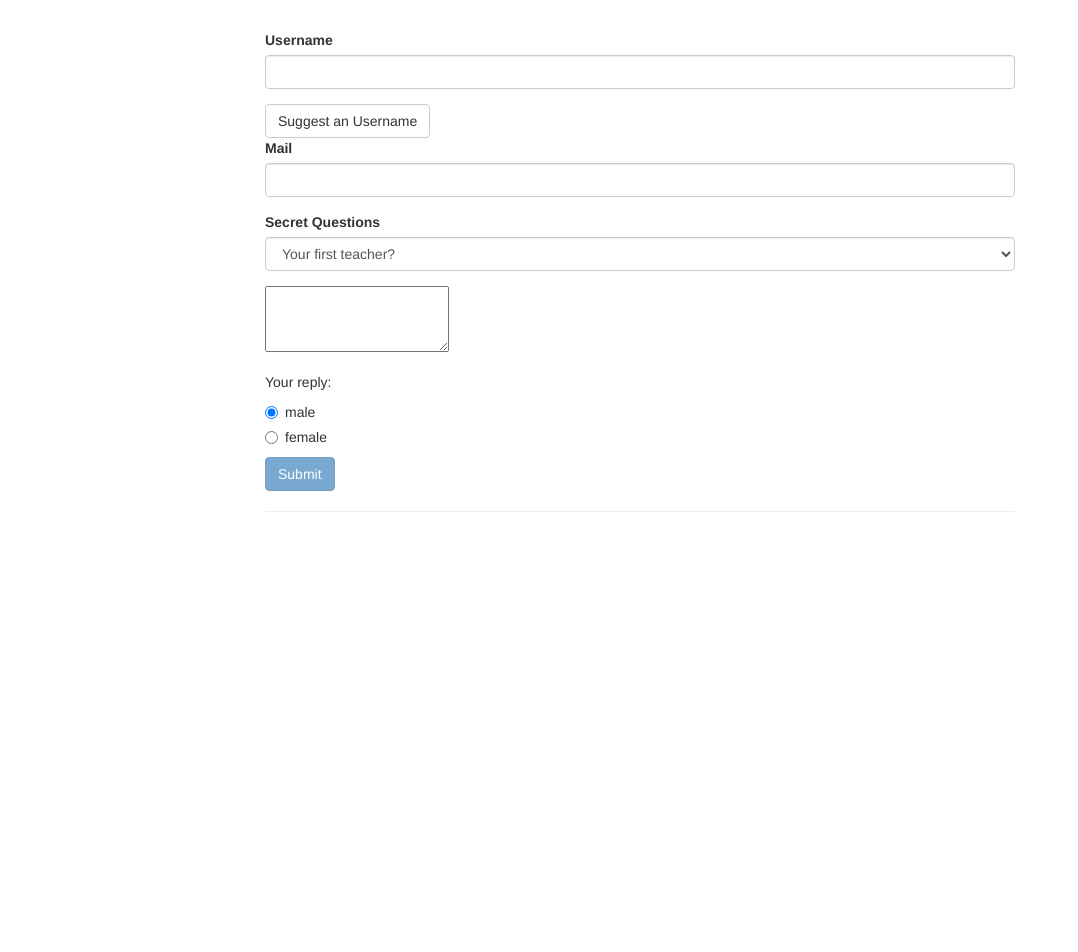
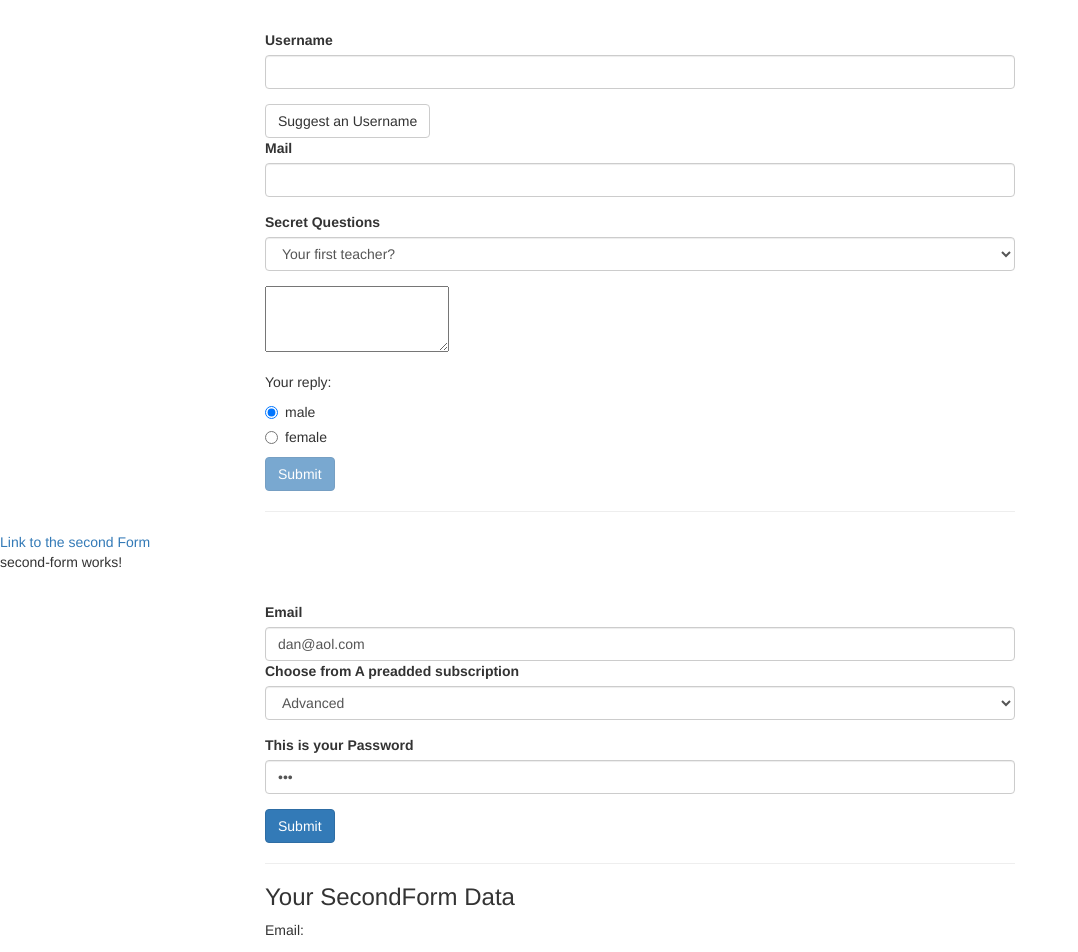
Before and after one commit to daffriedman/Udemy_Forms_Work, an Angular app: page /secondForm in a window 1280 px wide. Before the commit this address led to /. Shown: the top 952 px of the page, without its empty margins (0-1078 px from the left). Before the commit the page ends 800 px from the top, so only its background shows below. Built offline with nearby package versions, Linux system fonts and the light colour scheme.

Commit message:
added a second form on the bottom of the page with a link for the assignment6 in Udemy

```diff
--- a/src/app/app-routing.module.ts
+++ b/src/app/app-routing.module.ts
@@ -1,8 +1,13 @@
 import { NgModule } from '@angular/core';
 import { Routes, RouterModule } from '@angular/router';
+import { SecondFormComponent } from './comps/second-form/second-form.component';
+import { AppComponent } from './app.component';
 
 
-const routes: Routes = [];
+const routes: Routes = [
+  {path:'secondForm', component:SecondFormComponent},
+  {path:'mainForm', component:AppComponent}
+];
 
 @NgModule({
   imports: [RouterModule.forRoot(routes)],
--- a/src/app/app.component.html
+++ b/src/app/app.component.html
@@ -1,3 +1,4 @@
+
 <div class="container">
   <div class="row">
     <div class="col-xs-12 col-sm-10 col-md-8 col-sm-offset-1 col-md-offset-2">
@@ -80,3 +81,8 @@
     </div>
   </div>
 </div>
+<a routerLink="/secondForm">Link to the second Form</a>
+<nav>
+
+  <router-outlet></router-outlet>
+</nav>
--- a/src/app/app.component.ts
+++ b/src/app/app.component.ts
@@ -56,6 +56,7 @@ this.submitted = true;
    this.submitInfo.QAnswer = this.signupForm.value.questionAnswer;
    this.submitInfo.secret = this.signupForm.value.secret;
    this.submitInfo.gender = this.signupForm.value.gender;
+
    this.signupForm.reset();
 
   }
--- a/src/app/app.module.ts
+++ b/src/app/app.module.ts
@@ -3,10 +3,12 @@ import { NgModule } from '@angular/core';
 import {FormsModule} from '@angular/forms';
 import { AppRoutingModule } from './app-routing.module';
 import { AppComponent } from './app.component';
+import { SecondFormComponent } from './comps/second-form/second-form.component';
 
 @NgModule({
   declarations: [
-    AppComponent
+    AppComponent,
+    SecondFormComponent
   ],
   imports: [
     BrowserModule,
--- /dev/null
+++ b/src/app/comps/second-form/second-form.component.css
@@ -0,0 +1,6 @@
+.container{
+    margin-top: 30px;
+}
+input.ng-invalid.ng-touched{
+border: 1px solid red;
+}
--- /dev/null
+++ b/src/app/comps/second-form/second-form.component.html
@@ -0,0 +1,74 @@
+<p>second-form works!</p>
+<div class="container">
+    <div class="row">
+      <div class="col-xs-12 col-sm-10 col-md-8 col-sm-offset-1 col-md-offset-2">
+        <!-- Add a Form with the following Inputs (and Validators)
+             1) Mail address (should not be empty and should be an email address)
+             2) A Dropdown which allows the user to select from three different Subscriptions ("Basic", "Advanced", "Pro")
+                Set "Advanced" as Default
+             3) A Password field (should not be empty)
+             4) A Submit Button
+
+             Display a warning message if the Form is invalid AND was touched. Display a warning message below each input if it's invalid.
+
+             Upon submitting the form, you should simply print the Value of the Form to the Console.
+             Optionally, display it in your template.
+        -->
+        <form (ngSubmit)= " submitSecondForm(secondForm)" #secondForm = "ngForm">
+            <div id="userinput"
+            ngModelGroup="data"
+                    #data = "ngModelGroup">
+                    <label for="emailform2"
+                    >Email</label>
+                    <input type=email
+                    id="emailform2"
+
+                    class="form-control"
+                    [ngModel] = "setEmail"
+                    name="emailform2"
+                    required
+                    email
+                    #email = "ngModel">
+                    <span class="help-block" *ngIf="!email.valid && email.touched">Please enter a valid email for emailform2</span>
+                </div>
+                <div class="form-group">
+                    <label for= "Subscriptions">Choose from A preadded subscription</label>
+                    <select id="Subscription"
+                     class="form-control"
+                     [ngModel] = "subscription"
+                     name="subscription">
+                        <option value="Advanced">Advanced</option>
+                        <option value="Basic">Basic</option>
+                        <option value="Pro">Pro</option>
+                    </select>
+                </div>
+                <div class="form-group">
+                    <label for="password">This is your Password
+
+                    </label>
+                    <input type="password"
+                    id="password"
+                    class="form-control"
+                    [ngModel] = "setPassword"
+                    name="password"
+                    required
+                    >
+                </div>
+                <div>
+                    <button class="btn btn-primary"
+                    type="submit"
+                    [disabled] = "!secondForm.valid"
+                    >Submit</button>
+                </div>
+
+        </form>
+        <hr>
+        <div>
+            <h3>Your SecondForm Data</h3>
+                <p>Email: {{forFillForm.email}}</p>
+                <p>Subscription: {{forFillForm.subscription}}</p>
+                <p>Password: {{forFillForm.password}}</p>
+        </div>
+      </div>
+    </div>
+  </div>
--- /dev/null
+++ b/src/app/comps/second-form/second-form.component.ts
@@ -0,0 +1,33 @@
+import { Component, OnInit, ViewChild } from '@angular/core';
+import { NgForm } from '@angular/forms';
+
+@Component({
+  selector: 'app-second-form',
+  templateUrl: './second-form.component.html',
+  styleUrls: ['./second-form.component.css']
+})
+export class SecondFormComponent implements OnInit {
+setEmail = "dan@aol.com";
+subscription = "Advanced"
+setPassword = "DAF";
+forFillForm = {
+email:"",
+subscription: "",
+password: ""
+}
+wasSubmitted = false;
+@ViewChild('secondForm', {static:true} ) fillForm: NgForm
+  constructor() { }
+
+  ngOnInit() {
+  }
+  submitSecondForm(form:NgForm){
+    console.log(form);
+    this.wasSubmitted = true;
+    this.forFillForm.email = this.fillForm.value.data.emailform2;
+    this.forFillForm.subscription = this.fillForm.value.subscription;
+    this.forFillForm.password = this.fillForm.value.password;
+    this.fillForm.reset();
+  }
+
+}
```
Also changed, not shown: 1 other file (tests, documents, lock files or other folders).
